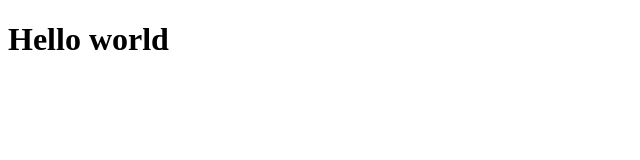
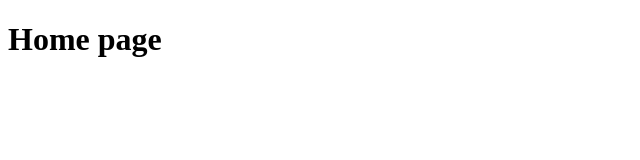
Before and after one commit to JahirP/myfirstwebsight, a plain HTML site: page index.html in a window 1280 px wide. Shown: the whole page, without its empty margins (0-640 px from the left). Drawn offline with Linux system fonts and the light colour scheme.

Commit message:
Update index.html

```diff
--- a/index.html
+++ b/index.html
@@ -4,6 +4,6 @@
   <meta charset= "UTF-8">
 </head>
 <body>
-  <h1>Hello world</h1>
+  <h1>Home page</h1>
 </body>
 </html>
```
